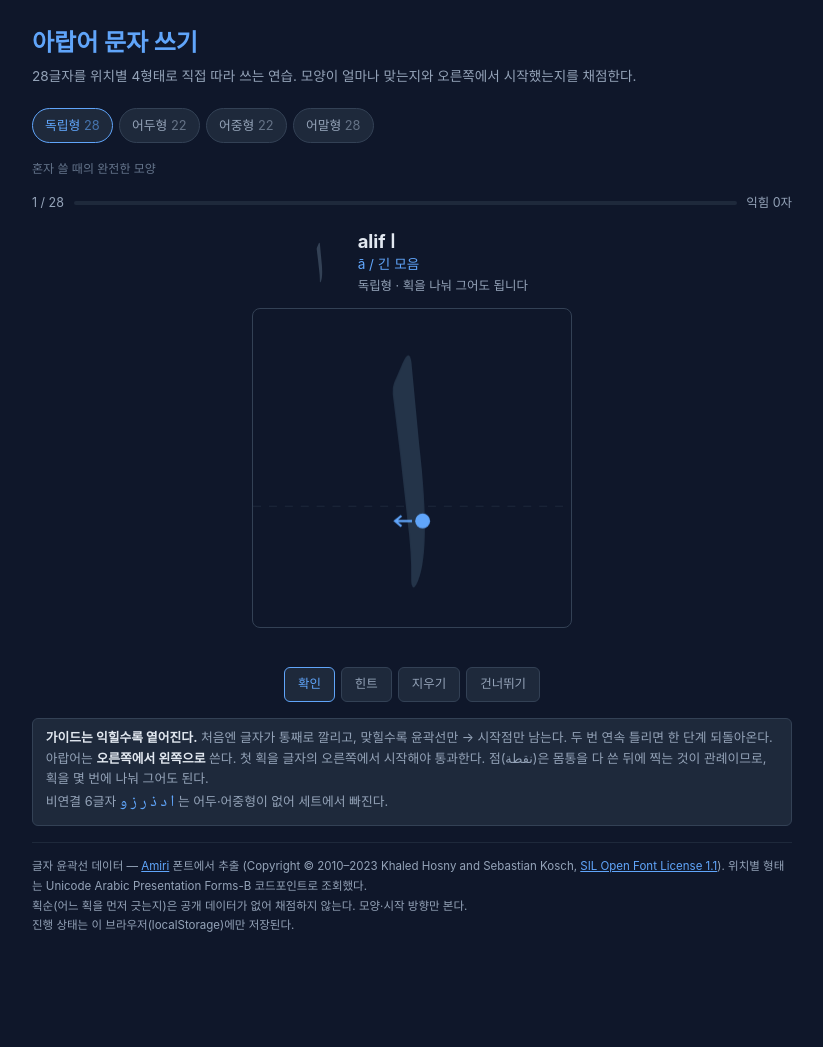
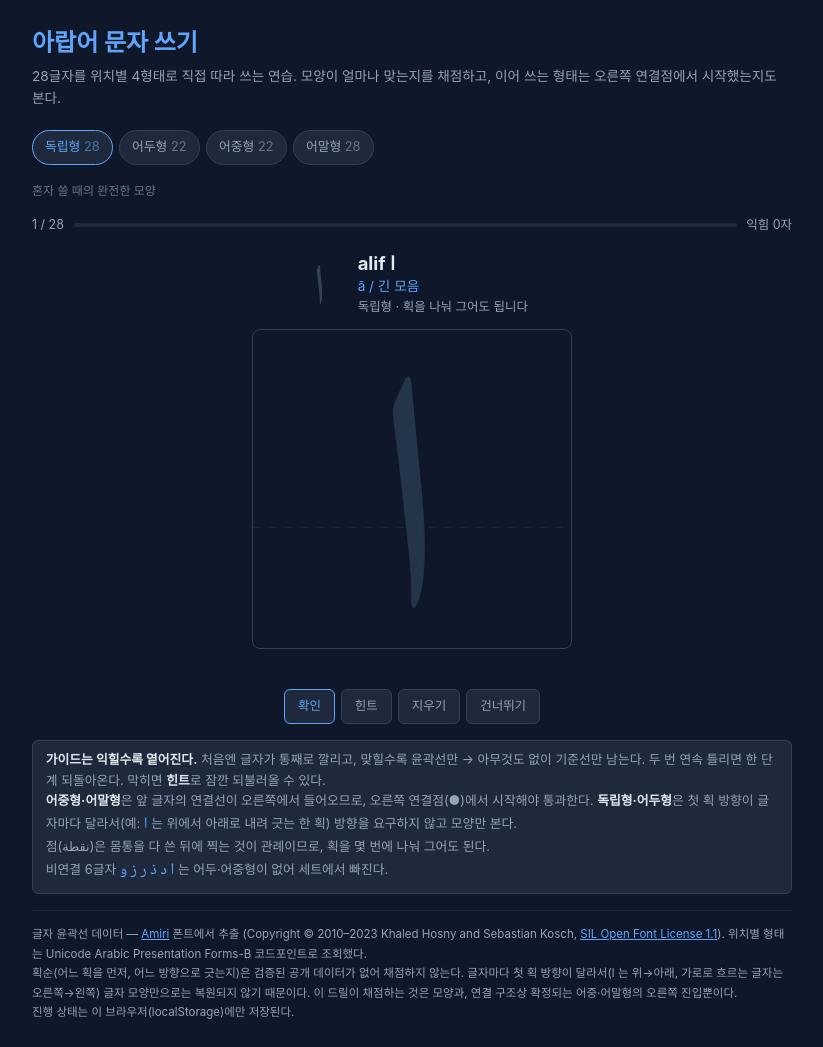
Before and after one commit to kidow/brain, a Jekyll site: the page drills/아랍어_문자_쓰기.html, which Jekyll copies as it is, in a window 1280 px wide. Shown: the whole page, without its empty margins (228-1051 px from the left). Built offline with Jekyll 4.4.1, drawn with Linux system fonts in a browser that asks for light colours; before the commit the page ends 960 px from its top, so only the background shows below that.

Commit message:
fix: 아랍어 쓰기 드릴, 글자별 획 방향을 단정하지 않도록 수정
모든 글자에 "오른쪽에서 왼쪽" 화살표를 일괄로 그렸는데 틀렸다.
alif는 세로획이라 위에서 아래로 내려 긋는다 — 읽기 방향(오른쪽→왼쪽)과
획 방향은 별개인데 이를 뭉뚱그렸다.

종횡비로 세로형/가로형을 갈라 보려 했으나 실패. 점 때문에 bbox가
길쭉해져 ب 어두형이 h/w 3.02로 세로형에 잡히는 등 기하로는
획 방향이 복원되지 않는다. 글자별 획 시작·방향은 검증된 공개
데이터가 없으므로 추측하지 않는다.

- 방향 채점 범위를 구조적으로 확정되는 곳으로만 좁혔다:
  어중·어말형은 앞 글자의 연결선이 오른쪽에서 들어오므로 오른쪽 진입을 요구.
  독립·어두형은 방향을 요구하지 않고 모양만 본다.
- 화살표도 어중·어말형에만, 오른쪽 바깥에서 글자로 들어오는 방향으로 그린다.
- 안내문에 무엇을 채점하고 무엇을 채점하지 않는지, 그 이유를 명시.

검증: 정상 필기 100/100 통과, 어중·어말형 왼쪽시작 50/50 차단,
독립·어두형 왼쪽시작 50/50 허용.

```diff
--- a/drills/아랍어_문자_쓰기.html
+++ b/drills/아랍어_문자_쓰기.html
@@ -85,7 +85,7 @@
 </head>
 <body>
   <h1>아랍어 문자 쓰기</h1>
-  <p class="subtitle">28글자를 위치별 4형태로 직접 따라 쓰는 연습. 모양이 얼마나 맞는지와 오른쪽에서 시작했는지를 채점한다.</p>
+  <p class="subtitle">28글자를 위치별 4형태로 직접 따라 쓰는 연습. 모양이 얼마나 맞는지를 채점하고, 이어 쓰는 형태는 오른쪽 연결점에서 시작했는지도 본다.</p>
 
   <div class="sets" id="sets"></div>
   <div class="sethint" id="sethint"></div>
@@ -125,9 +125,11 @@
   </div>
 
   <div class="note">
-    <strong>가이드는 익힐수록 옅어진다.</strong> 처음엔 글자가 통째로 깔리고, 맞힐수록 윤곽선만 → 시작점만 남는다.
-    두 번 연속 틀리면 한 단계 되돌아온다.<br>
-    아랍어는 <strong>오른쪽에서 왼쪽으로</strong> 쓴다. 첫 획을 글자의 오른쪽에서 시작해야 통과한다.
+    <strong>가이드는 익힐수록 옅어진다.</strong> 처음엔 글자가 통째로 깔리고, 맞힐수록 윤곽선만 → 아무것도 없이 기준선만 남는다.
+    두 번 연속 틀리면 한 단계 되돌아온다. 막히면 <strong>힌트</strong>로 잠깐 되불러올 수 있다.<br>
+    <strong>어중형·어말형</strong>은 앞 글자의 연결선이 오른쪽에서 들어오므로, 오른쪽 연결점(●)에서 시작해야 통과한다.
+    <strong>독립형·어두형</strong>은 첫 획 방향이 글자마다 달라서(예: <span class="ar">ا</span> 는 위에서 아래로 내려 긋는 한 획)
+    방향을 요구하지 않고 모양만 본다.<br>
     점(نقطة)은 몸통을 다 쓴 뒤에 찍는 것이 관례이므로, 획을 몇 번에 나눠 그어도 된다.<br>
     비연결 6글자 <span class="ar">ا د ذ ر ز و</span> 는 어두·어중형이 없어 세트에서 빠진다.
   </div>
@@ -137,7 +139,10 @@
     (Copyright © 2010–2023 Khaled Hosny and Sebastian Kosch,
     <a href="https://openfontlicense.org/" target="_blank" rel="noopener">SIL Open Font License 1.1</a>).
     위치별 형태는 Unicode Arabic Presentation Forms-B 코드포인트로 조회했다.<br>
-    획순(어느 획을 먼저 긋는지)은 공개 데이터가 없어 채점하지 않는다. 모양·시작 방향만 본다.<br>
+    획순(어느 획을 먼저, 어느 방향으로 긋는지)은 검증된 공개 데이터가 없어 채점하지 않는다.
+    글자마다 첫 획 방향이 달라서(<span class="ar">ا</span> 는 위→아래, 가로로 흐르는 글자는 오른쪽→왼쪽)
+    글자 모양만으로는 복원되지 않기 때문이다. 이 드릴이 채점하는 것은 모양과,
+    연결 구조상 확정되는 어중·어말형의 오른쪽 진입뿐이다.<br>
     진행 상태는 이 브라우저(localStorage)에만 저장된다.
   </footer>
 
@@ -151,6 +156,12 @@
   //   마구 칠하기 최대 precision 0.414, 엉뚱한 직선 최대 coverage 0.244
   const COVER_MIN = 0.55;  // 글자 영역 중 덮은 비율
   const PREC_MIN  = 0.58;  // 그은 획 중 글자(+붓 굵기 여유) 안에 든 비율
+
+  // 오른쪽에서 이어받는 형태 — 앞 글자의 연결선이 오른쪽에서 들어오므로
+  // 붓이 오른쪽에서 진입하는 것이 구조적으로 확정된다.
+  // 독립형·어두형의 첫 획 방향은 글자마다 다르고(alif는 위→아래) 검증된 공개
+  // 데이터가 없어 방향을 요구하지 않는다.
+  const RIGHT_ENTRY_SETS = ['medi', 'fina'];
   const RTL_AT    = 0.45;  // 첫 점이 글자 폭의 오른쪽 이 지점보다 오른쪽이어야
   const BRUSH_VB  = 26;    // 붓 굵기 (VB 좌표계)
   const VB        = 300;   // 내부 좌표계
@@ -288,21 +302,24 @@
       ctx.stroke(cur.path);
     }
 
-    // 시작점 배지 — 글자의 오른쪽 끝에서 왼쪽으로 출발하라는 단서
+    // 연결 진입점 — 어중·어말형만. 앞 글자의 연결선이 오른쪽에서 들어온다.
+    if (needsRightEntry()) {
       const a = cur.anchor;
       ctx.fillStyle = '#60a5fa';
       ctx.beginPath();
       ctx.arc(a.x, a.y, 7, 0, Math.PI * 2);
       ctx.fill();
+      // 오른쪽 바깥에서 글자 쪽(왼쪽)으로 들어오는 화살표
       ctx.strokeStyle = '#60a5fa';
       ctx.lineWidth = 2;
       ctx.beginPath();
-    ctx.moveTo(a.x - 10, a.y);
-    ctx.lineTo(a.x - 26, a.y);
-    ctx.moveTo(a.x - 20, a.y - 5);
-    ctx.lineTo(a.x - 26, a.y);
-    ctx.lineTo(a.x - 20, a.y + 5);
+      ctx.moveTo(a.x + 30, a.y);
+      ctx.lineTo(a.x + 12, a.y);
+      ctx.moveTo(a.x + 18, a.y - 5);
+      ctx.lineTo(a.x + 12, a.y);
+      ctx.lineTo(a.x + 18, a.y + 5);
       ctx.stroke();
+    }
 
     // 사용자 획
     ctx.strokeStyle = '#60a5fa';
@@ -389,10 +406,10 @@
     const { coverage, precision, ink } = measure();
     const [bx0, , bx1] = cur.bbox;
     const first = strokes[0][0];
-    const rtlOK = first.x >= bx0 + (bx1 - bx0) * RTL_AT;
+    const entryOK = !needsRightEntry() || first.x >= bx0 + (bx1 - bx0) * RTL_AT;
 
     const pct = Math.round(coverage * 100);
-    if (!rtlOK) return fail(`오른쪽에서 시작하세요. (모양 ${pct}%)`);
+    if (!entryOK) return fail(`오른쪽 연결점에서 시작하세요. (모양 ${pct}%)`);
     if (coverage < COVER_MIN) return fail(`덜 채워졌습니다 — 모양 ${pct}%`);
     if (precision < PREC_MIN) return fail(`선이 글자 밖으로 많이 벗어났습니다. (모양 ${pct}%)`);
 
```
Also changed, not shown: other parts of drills/아랍어_문자_쓰기.html (+3 -0 lines). Lines whose indentation alone changed are shown as unchanged.
